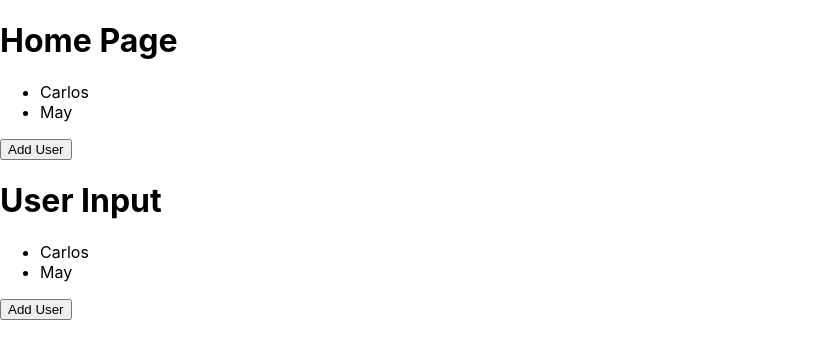
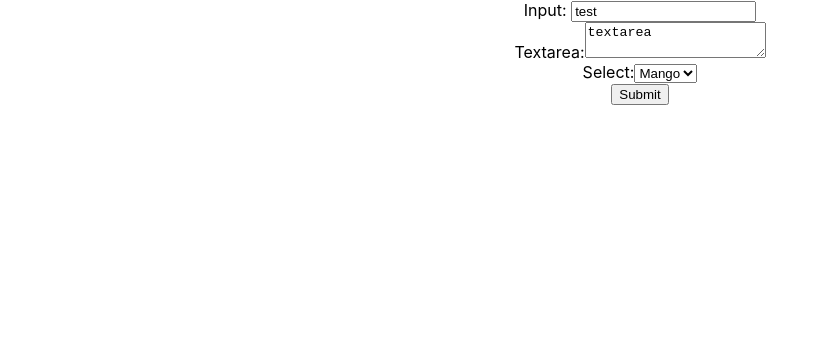
Before and after one commit to mercado-carlos/react-typescript-web-development, a React (Create React App) app: page / in a window 1280 px wide. Shown: the top 358 px of the page, without its empty margins (0-829 px from the left). Built offline with nearby package versions, Linux system fonts and the light colour scheme.

Commit message:
FormElements

```diff
--- a/src/App.tsx
+++ b/src/App.tsx
@@ -1,14 +1,13 @@
 import React from 'react';
 import './App.css';
 
-import HomePage from './components/HomePage';
-import { MyContext, MyContextProvider } from './context/MyContext';
+import { FormElements } from './components/FormElements';
 
 const App = () => {
     return (
-        <MyContextProvider>
-            <HomePage />
-        </MyContextProvider>
+        <div className="App">
+            <FormElements />
+        </div>
     );
 };
 
--- /dev/null
+++ b/src/components/FormElements/index.tsx
@@ -0,0 +1,54 @@
+import React from 'react';
+
+import { FormElementsProps, FormElementsState } from './interface';
+
+export class FormElements extends React.Component<
+    FormElementsProps,
+    FormElementsState
+> {
+    constructor(props: FormElementsProps) {
+        super(props);
+
+        this.state = {
+            inputValue: 'test',
+            textareaValue: 'textarea',
+            selectValue: 'guava',
+        };
+    }
+
+    handleChangeEvent = (
+        event: React.ChangeEvent<
+            HTMLInputElement | HTMLSelectElement | HTMLTextAreaElement
+        >
+    ) => {
+        const { value, name } = event.currentTarget;
+
+        this.setState({
+            [name]: value,
+        } as unknown as FormElementsState);
+    };
+
+    render() {
+        const { inputValue, selectValue, textareaValue } = this.state;
+
+        return (
+            <form onSubmit={(e) => e?.preventDefault()}>
+                Input: <input name="inputValue" defaultValue={inputValue} />
+                <br />
+                Textarea:
+                <textarea name="textareaValue" defaultValue={textareaValue} />
+                <br />
+                Select:
+                <select name="selectValue" defaultValue={selectValue}>
+                    <option value="Mango">Mango</option>
+                    <option selected value="Apple">
+                        Apple
+                    </option>
+                    <option value="Guava">Guava</option>
+                </select>
+                <br />
+                <button>Submit</button>
+            </form>
+        );
+    }
+}
--- /dev/null
+++ b/src/components/FormElements/interface.ts
@@ -0,0 +1,7 @@
+export interface FormElementsProps {}
+
+export interface FormElementsState {
+    inputValue: string;
+    textareaValue: string;
+    selectValue: string;
+}
```
